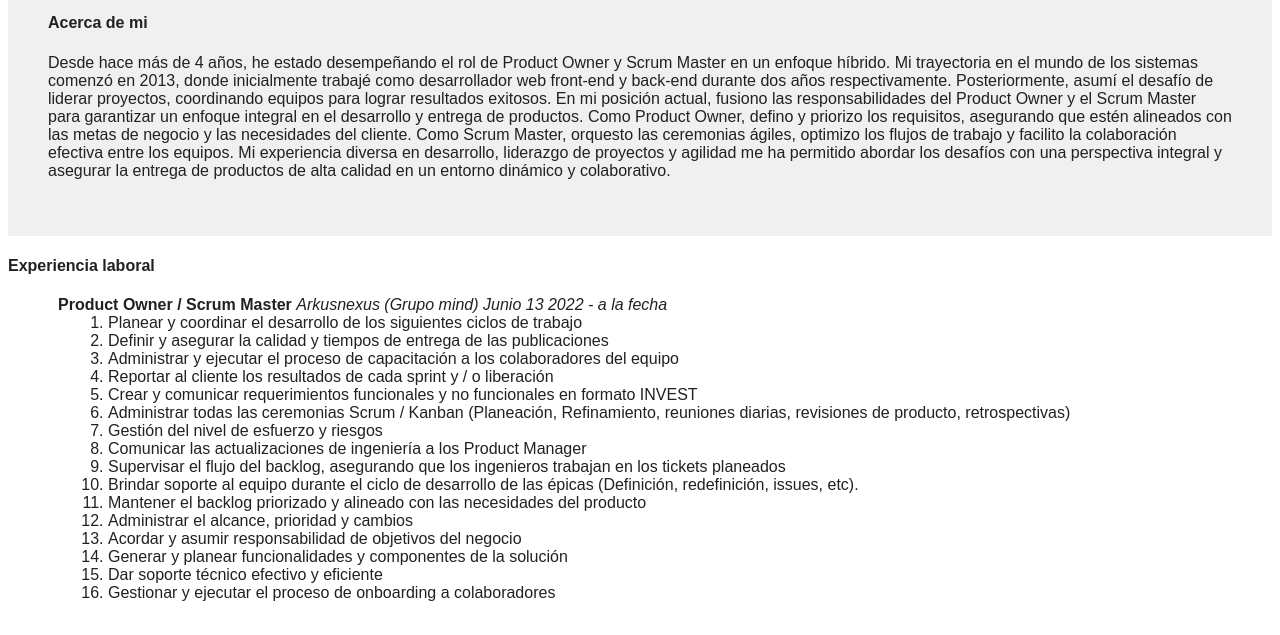
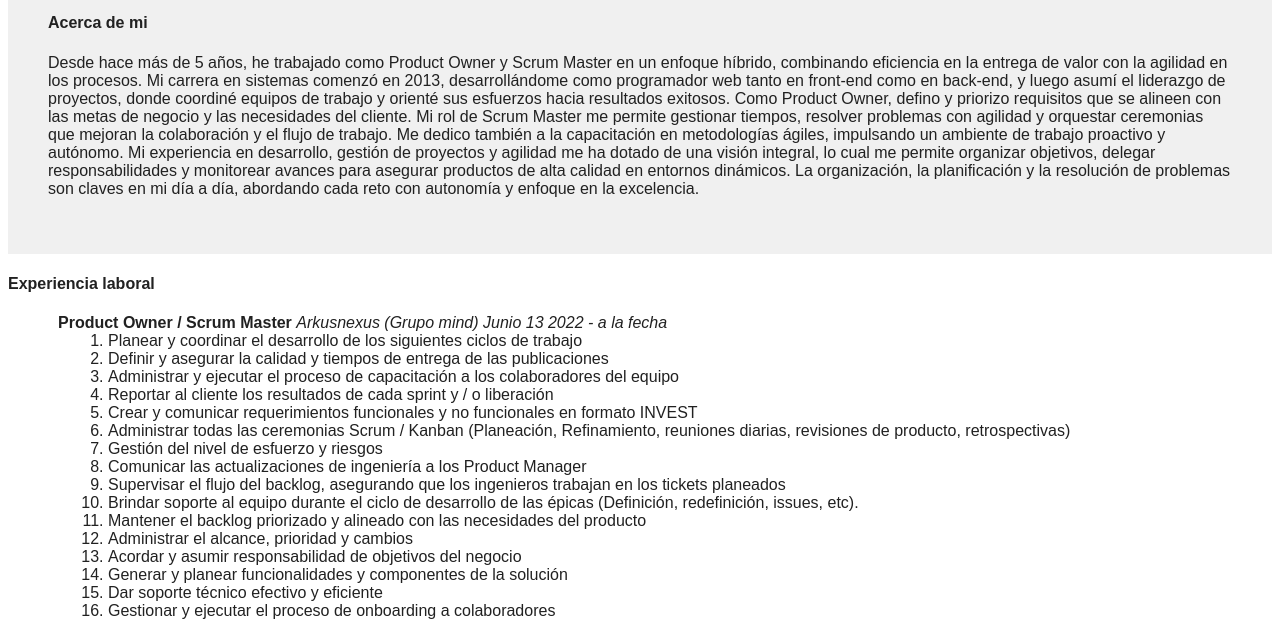
Before and after one commit to jonathanrhernandez/miCv, a plain HTML site: page index.html in a window 1280 px wide. Shown: the part 107-742 px from the top of the page. Drawn offline with Linux system fonts and the light colour scheme.

Commit message:
Update index.html
Updating presentation letter

```diff
--- a/index.html
+++ b/index.html
@@ -50,23 +50,11 @@
         <section id="elevator-speech" class="grupo1">
           <h4>Acerca de mi</h4>
           <p>
-            Desde hace más de 4 años, he estado desempeñando el rol de Product
-            Owner y Scrum Master en un enfoque híbrido. Mi trayectoria en el
-            mundo de los sistemas comenzó en 2013, donde inicialmente trabajé
-            como desarrollador web front-end y back-end durante dos años
-            respectivamente. Posteriormente, asumí el desafío de liderar
-            proyectos, coordinando equipos para lograr resultados exitosos. En
-            mi posición actual, fusiono las responsabilidades del Product Owner
-            y el Scrum Master para garantizar un enfoque integral en el
-            desarrollo y entrega de productos. Como Product Owner, defino y
-            priorizo los requisitos, asegurando que estén alineados con las
-            metas de negocio y las necesidades del cliente. Como Scrum Master,
-            orquesto las ceremonias ágiles, optimizo los flujos de trabajo y
-            facilito la colaboración efectiva entre los equipos. Mi experiencia
-            diversa en desarrollo, liderazgo de proyectos y agilidad me ha
-            permitido abordar los desafíos con una perspectiva integral y
-            asegurar la entrega de productos de alta calidad en un entorno
-            dinámico y colaborativo.
+           Desde hace más de 5 años, he trabajado como Product Owner y Scrum Master en un enfoque híbrido, combinando eficiencia en la entrega de valor con la agilidad en los procesos. Mi carrera en sistemas comenzó en 2013, desarrollándome como programador web tanto en front-end como en back-end, y luego asumí el liderazgo de proyectos, donde coordiné equipos de trabajo y orienté sus esfuerzos hacia resultados exitosos.
+
+Como Product Owner, defino y priorizo requisitos que se alineen con las metas de negocio y las necesidades del cliente. Mi rol de Scrum Master me permite gestionar tiempos, resolver problemas con agilidad y orquestar ceremonias que mejoran la colaboración y el flujo de trabajo. Me dedico también a la capacitación en metodologías ágiles, impulsando un ambiente de trabajo proactivo y autónomo.
+
+Mi experiencia en desarrollo, gestión de proyectos y agilidad me ha dotado de una visión integral, lo cual me permite organizar objetivos, delegar responsabilidades y monitorear avances para asegurar productos de alta calidad en entornos dinámicos. La organización, la planificación y la resolución de problemas son claves en mi día a día, abordando cada reto con autonomía y enfoque en la excelencia.
           </p>
         </section>
         <section id="experiencia-laboral">
```
